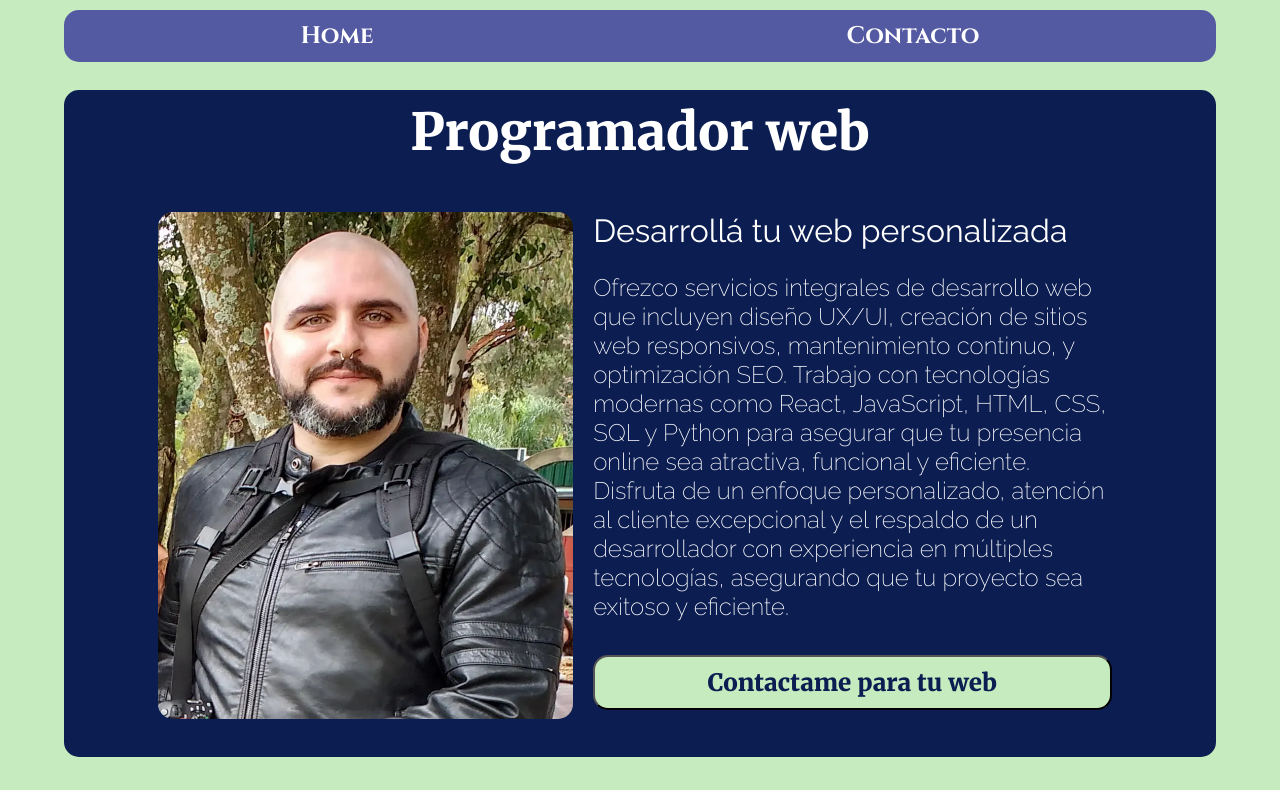
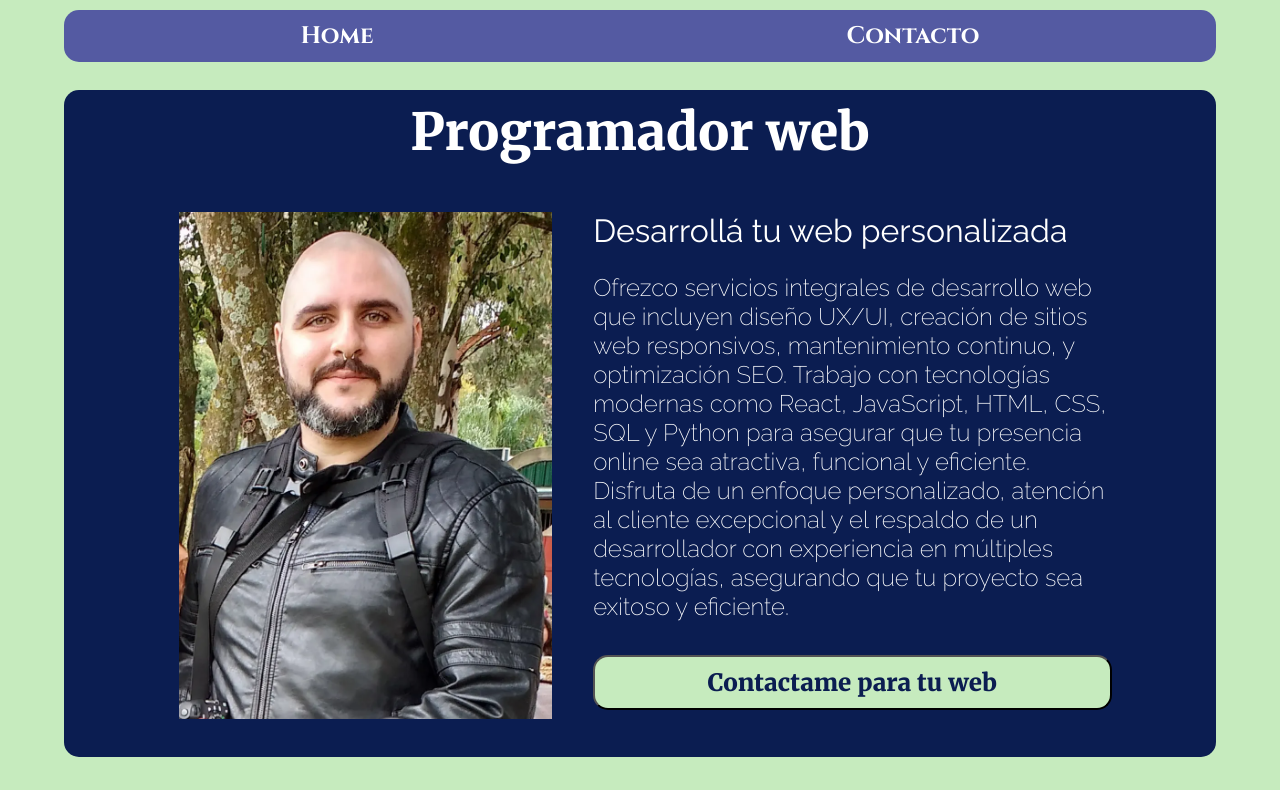
Before and after one commit to Diego-Mostro-Dev/landing-personal, a React (Create React App) app: page / in a window 1280 px wide. Shown: the top 790 px of the page. Built offline with nearby package versions, Linux system fonts and the light colour scheme.

Commit message:
Corrige el uso de object-fit en el CSS

```diff
--- a/src/assets/css/sobre-mi.css
+++ b/src/assets/css/sobre-mi.css
@@ -36,7 +36,7 @@
     border-radius: 15px;
     position: relative;
     margin: 0;
-    object-fit: calc(100% 90%);
+    object-fit: contain;
 }
 
 .subtitulo-texto-sobremi {
```
